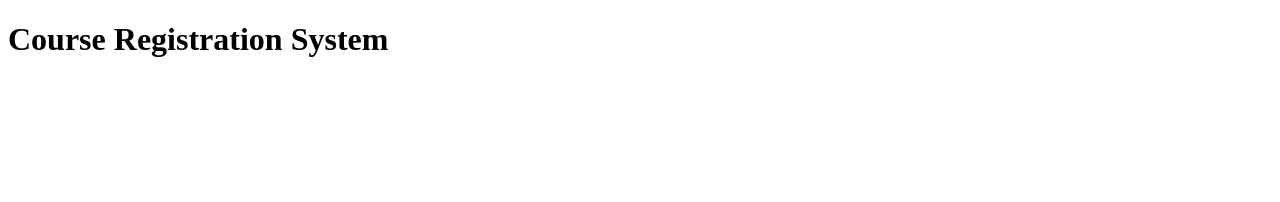
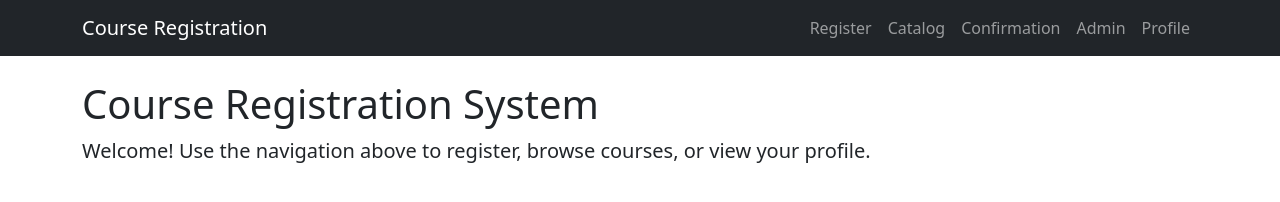
Before and after one commit to LuisGVanier/course-registration-system, a plain HTML site: page index.html in a window 1280 px wide. Drawn offline with nearby package versions, Linux system fonts and the light colour scheme.

Commit message:
Add shared navbar across pages

```diff
--- a/index.html
+++ b/index.html
@@ -2,10 +2,35 @@
 <html lang="en">
 <head>
     <meta charset="UTF-8">
+    <meta name="viewport" content="width=device-width, initial-scale=1.0">
     <title>Course Registration System</title>
+    <link href="https://cdn.jsdelivr.net/npm/bootstrap@5.3.3/dist/css/bootstrap.min.css" rel="stylesheet">
     <link rel="stylesheet" href="css/styles.css">
 </head>
 <body>
-    <h1>Course Registration System</h1>
+    <nav class="navbar navbar-expand-lg navbar-dark bg-dark mb-4">
+      <div class="container">
+        <a class="navbar-brand" href="index.html">Course Registration</a>
+        <button class="navbar-toggler" type="button" data-bs-toggle="collapse" data-bs-target="#navMenu">
+          <span class="navbar-toggler-icon"></span>
+        </button>
+        <div class="collapse navbar-collapse" id="navMenu">
+          <ul class="navbar-nav ms-auto">
+            <li class="nav-item"><a class="nav-link" href="student-registration.html">Register</a></li>
+            <li class="nav-item"><a class="nav-link" href="course-catalog.html">Catalog</a></li>
+            <li class="nav-item"><a class="nav-link" href="enrollment-confirmation.html">Confirmation</a></li>
+            <li class="nav-item"><a class="nav-link" href="admin-dashboard.html">Admin</a></li>
+            <li class="nav-item"><a class="nav-link" href="student-profile.html">Profile</a></li>
+          </ul>
+        </div>
+      </div>
+    </nav>
+
+    <div class="container">
+        <h1>Course Registration System</h1>
+        <p class="lead">Welcome! Use the navigation above to register, browse courses, or view your profile.</p>
+    </div>
+
+    <script src="https://cdn.jsdelivr.net/npm/bootstrap@5.3.3/dist/js/bootstrap.bundle.min.js"></script>
 </body>
 </html>
```
Also changed, not shown: student-registration.html (+17 -0 lines).
